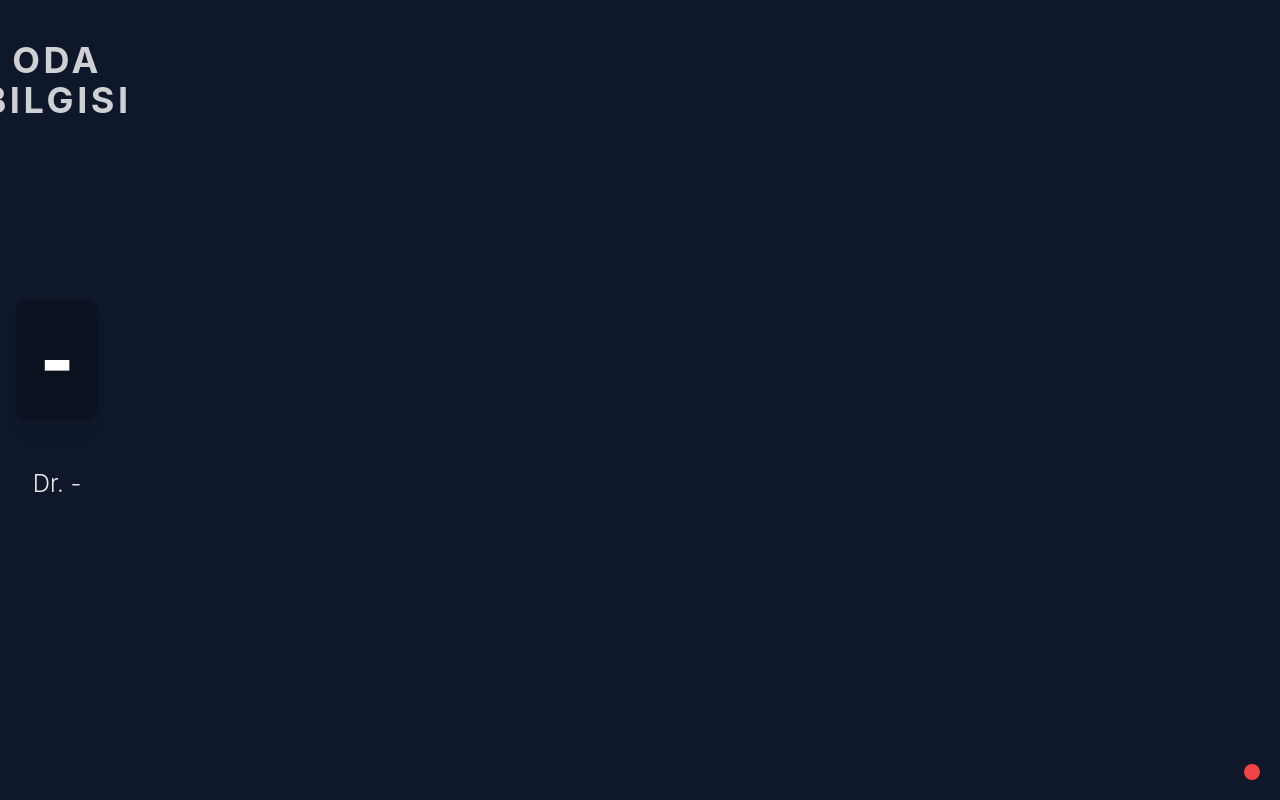
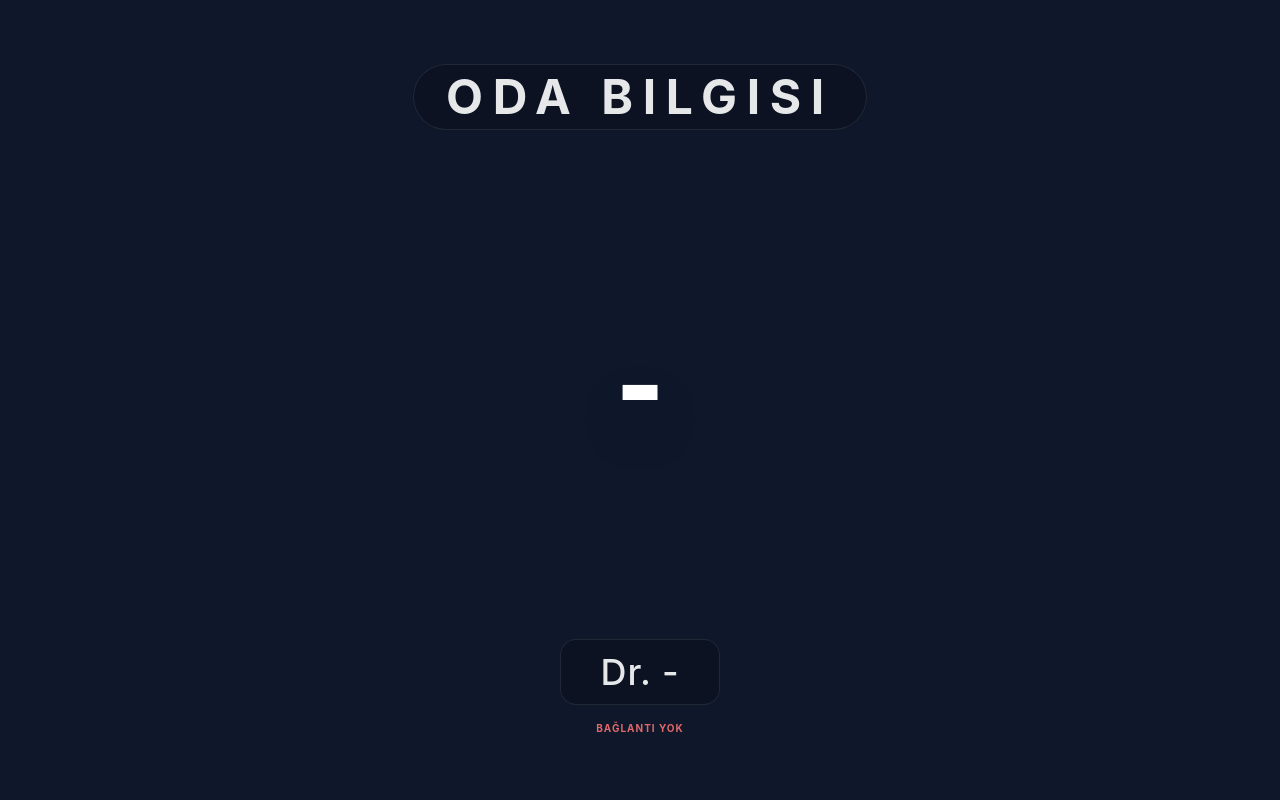
Before and after one commit to rifatsekerariot/hastane, a React (Vite) app in the folder frontend/: page /room/1 in a window 1280 px wide. Built offline with nearby package versions, Linux system fonts and the light colour scheme; no server answers.

Commit message:
Proje Guncellemesi

```diff
--- a/frontend/src/components/RoomScreen.jsx
+++ b/frontend/src/components/RoomScreen.jsx
@@ -49,29 +49,46 @@ const RoomScreen = () => {
     };
 
     return (
-        <div className={`min-h-screen flex flex-col items-center justify-center text-white transition-colors duration-500 ${getTheme()}`}>
+        <div className={`w-screen h-screen flex flex-col justify-between items-center text-white transition-colors duration-500 overflow-hidden ${getTheme()} p-4 md:p-12`}>
 
-            {/* Status Header */}
-            <div className="absolute top-6 md:top-10 text-xl md:text-4xl font-bold uppercase tracking-widest opacity-80 text-center px-4">
-                {roomData.status === 'Normal' ? 'Oda Bilgisi' : roomData.status}
-            </div>
-
-            {/* Main Content */}
-            <div className="flex flex-col items-center gap-4 md:gap-8 w-full px-4">
-                {roomData.status === 'Bebek' && <Baby className="w-24 h-24 md:w-32 md:h-32 text-white drop-shadow-lg" />}
-                {roomData.status === 'Ameliyatta' && <Activity className="w-24 h-24 md:w-32 md:h-32 text-white drop-shadow-lg" />}
-
-                <h1 className="text-4xl md:text-7xl font-black drop-shadow-xl p-4 md:p-6 bg-black/20 rounded-xl backdrop-blur-sm text-center w-full max-w-4xl break-words">
-                    {roomData.patientName || 'BOŞ'}
-                </h1>
-
-                <div className="text-lg md:text-2xl mt-4 font-light opacity-90 text-center">
-                    {roomData.doctorName}
+            {/* Header: Room Status */}
+            <div className="w-full flex justify-center items-start pt-4">
+                <div className="text-2xl md:text-5xl font-bold uppercase tracking-[0.2em] opacity-90 text-center bg-black/20 px-8 py-2 rounded-full backdrop-blur-sm shadow-sm border border-white/10">
+                    {roomData.status === 'Normal' ? 'Oda Bilgisi' : roomData.status}
                 </div>
             </div>
 
-            {/* Footer / Connection Status */}
-            <div className={`absolute bottom-5 right-5 w-4 h-4 rounded-full ${connected ? 'bg-green-500' : 'bg-red-500'}`} title={connected ? "Online" : "Offline"} />
+            {/* Main Content: Icons & Patient Name */}
+            <div className="flex-1 flex flex-col items-center justify-center w-full gap-6 md:gap-12 animate-fade-in">
+                {/* Dynamic Status Icons */}
+                {roomData.status === 'Bebek' && (
+                    <div className="bg-white/20 p-6 rounded-full backpack-blur-md animate-bounce">
+                        <Baby className="w-24 h-24 md:w-48 md:h-48 text-white drop-shadow-2xl" strokeWidth={1.5} />
+                    </div>
+                )}
+                {roomData.status === 'Ameliyatta' && (
+                    <div className="bg-white/20 p-6 rounded-full backpack-blur-md animate-pulse">
+                        <Activity className="w-24 h-24 md:w-48 md:h-48 text-white drop-shadow-2xl" strokeWidth={1.5} />
+                    </div>
+                )}
+
+                {/* Patient Name - Responsive Typography */}
+                <h1 className="text-5xl md:text-[8vw] font-black leading-tight text-center drop-shadow-2xl max-w-full break-words px-4">
+                    {roomData.patientName || 'BOŞ'}
+                </h1>
+            </div>
+
+            {/* Footer: Doctor Info */}
+            <div className="w-full flex flex-col items-center justify-end pb-4 gap-2">
+                <div className="text-xl md:text-4xl font-medium tracking-wide opacity-90 bg-black/20 px-10 py-3 rounded-2xl backdrop-blur-md border border-white/10">
+                    {roomData.doctorName}
+                </div>
+
+                {/* Visual Connection Indicator (Subtle) */}
+                <div className={`mt-2 text-[10px] uppercase tracking-widest font-bold ${connected ? 'text-green-400 opacity-60' : 'text-red-400 opacity-90'}`}>
+                    {connected ? 'Sistem Çevrimiçi' : 'Bağlantı Yok'}
+                </div>
+            </div>
         </div>
     );
 };
```
